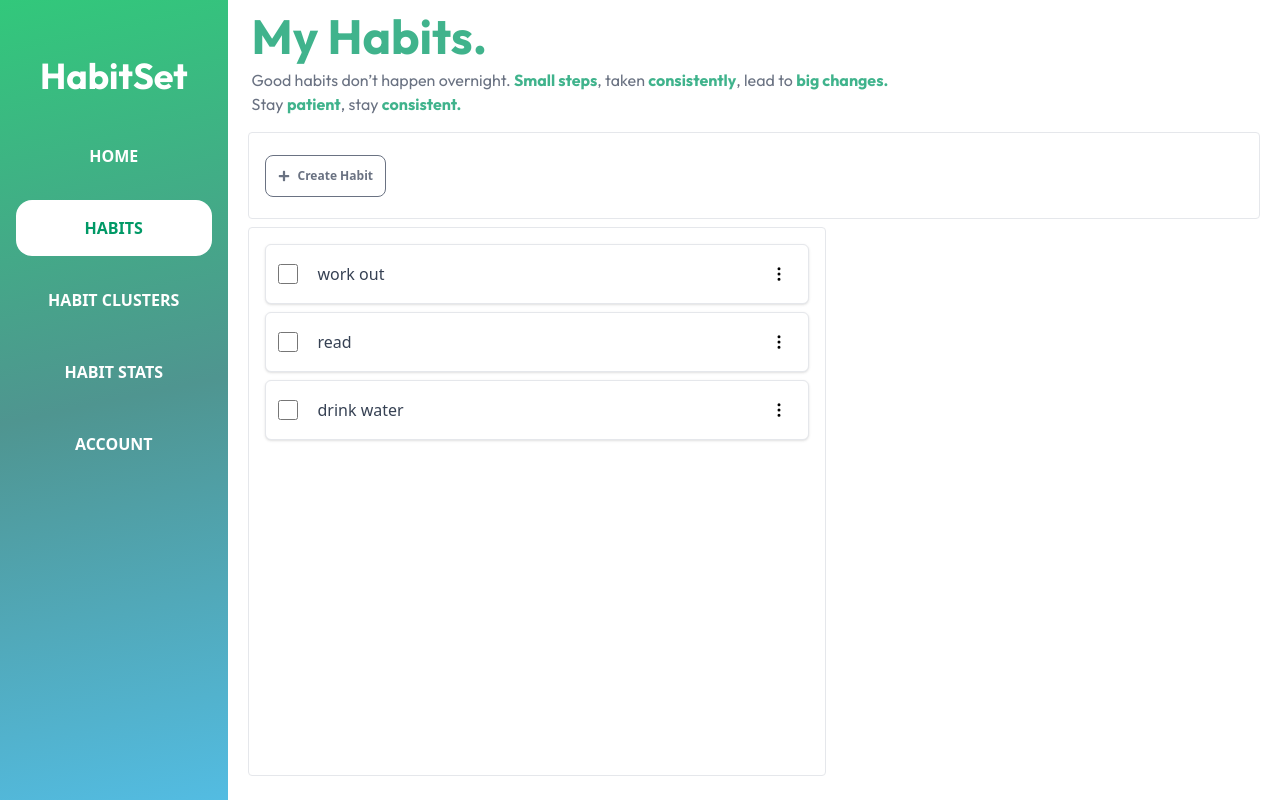
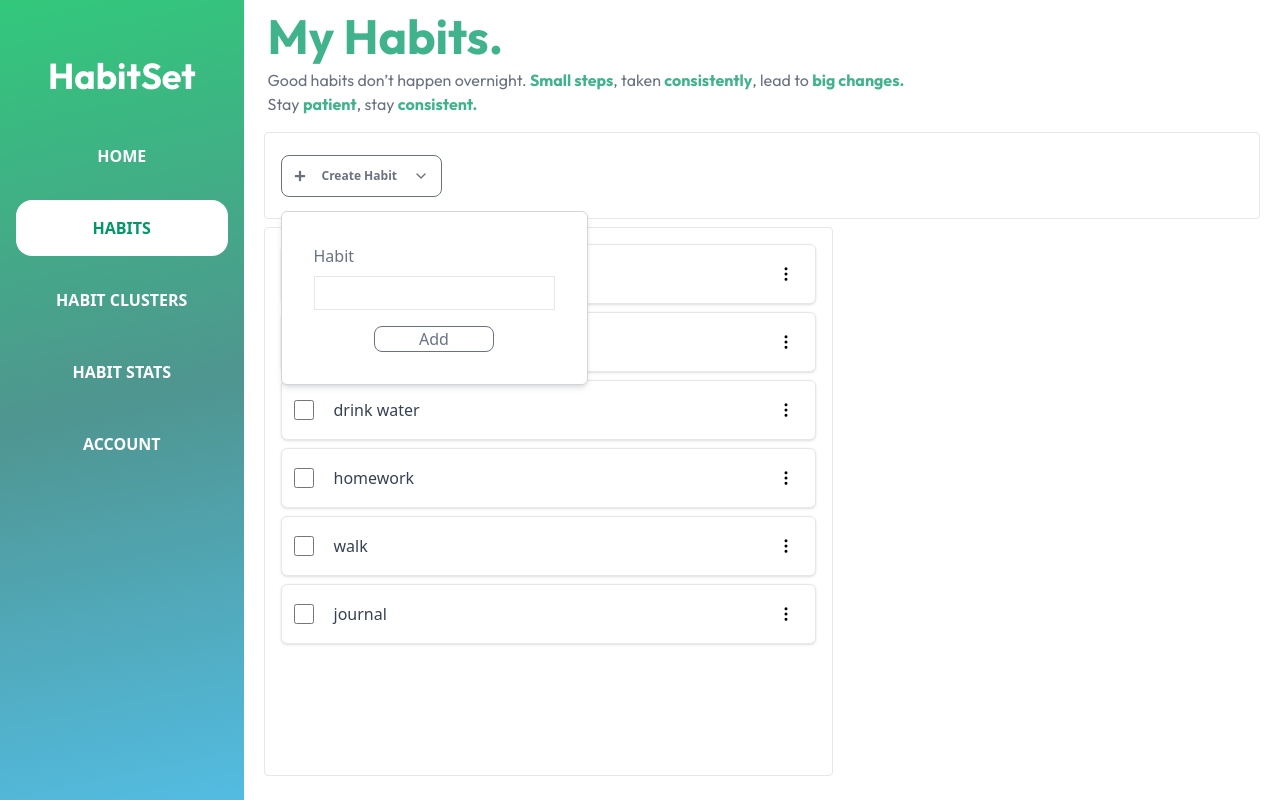
Before and after one commit to ramtin-matin/Habit-Tracker, a React app in the folder frontend/: page /Habits in a window 1280 px wide. Both pictures are taken after a click on the button "Create Habit". Built offline with nearby package versions, Linux system fonts and the light colour scheme; the HTML template or start-up script is replaced by a standard one.

Commit message:
useState logic fixes

```diff
--- a/frontend/package.json
+++ b/frontend/package.json
@@ -15,6 +15,7 @@
     "@fontsource/roboto": "^5.1.1",
     "@tailwindcss/vite": "^4.0.0",
     "lucide-react": "^0.474.0",
+    "motion": "^12.0.6",
     "react": "^18.3.1",
     "react-dom": "^18.3.1",
     "react-icons": "^5.4.0",
--- a/frontend/src/components/layout/sidebar.jsx
+++ b/frontend/src/components/layout/sidebar.jsx
@@ -1,15 +1,17 @@
-import React, { useState, useEffect } from 'react';
-import { Link, useLocation } from 'react-router-dom';
+import React, { useState, useEffect } from "react";
+import { Link, useLocation } from "react-router-dom";
 
 const Sidebar = () => {
   const location = useLocation();
-  const [active, setActive] = useState(localStorage.getItem("activeMenu") || "Home");
+  const [active, setActive] = useState(
+    localStorage.getItem("activeMenu") || "Home"
+  );
 
   const menuItem = [
     { name: "Home", path: "/Home" },
     { name: "Habits", path: "/Habits" },
     { name: "Habit Clusters", path: "/Habit-Clusters" },
-    { name: "Habit Stats", path: "/Habit-Stats"},
+    { name: "Habit Stats", path: "/Habit-Stats" },
     { name: "Account", path: "/Account" },
   ];
 
@@ -20,7 +22,9 @@ const Sidebar = () => {
 
   // Sync active state with the browser's URL (whenever a user navigates browser with back/forward button)
   useEffect(() => {
-    const currentMenu = menuItem.find(item => item.path === location.pathname);
+    const currentMenu = menuItem.find(
+      (item) => item.path === location.pathname
+    );
     if (currentMenu) {
       setActive(currentMenu.name);
     }
@@ -31,7 +35,7 @@ const Sidebar = () => {
       <div className="px-4 py-6">
         <Link to="/Home">
           <h1
-            className="text-4xl transition duration-300 ease-in-out cursor-pointer block px-6 py-8 font-bold text-white hover:scale-103 active:scale-99"
+            className="max-sm:text-2xl text-4xl transition duration-300 ease-in-out cursor-pointer block px-8 py-8 font-bold text-white hover:scale-103 active:scale-99"
             onClick={() => setActive("Home")}
           >
             HabitSet
@@ -43,9 +47,9 @@ const Sidebar = () => {
             <li key={item.name}>
               <Link to={item.path}>
                 <button
-                  className={`uppercase transition duration-150 ease-in-out text-base cursor-pointer w-full max-w-80 block hover:scale-101 active:scale-99 rounded-2xl px-4 py-4 font-bold ${
-                    active === item.name ? "bg-white text-emerald-600" : "text-white"
-                  }`}
+                  className={`max-sm:text-xs uppercase transition duration-150 ease-in-out text-base cursor-pointer w-full max-sm:max-w-40 max-w-80
+                  block hover:scale-101 active:scale-99 rounded-2xl px-4 py-4 font-bold
+                  ${active === item.name ? "bg-white text-emerald-600" : "text-white"}`}
                   onClick={() => setActive(item.name)}
                 >
                   {item.name}
--- a/frontend/src/components/modal.jsx
+++ /dev/null
@@ -1,37 +0,0 @@
-import React from "react";
-
-const Modal = ({ isOpen, onClose, onSave, habitName, setHabitName }) => {
-  if (!isOpen) return null;  // Only render when open
-
-  return (
-    <div className="fixed inset-0 flex items-center justify-center bg-black bg-opacity-60">
-      <div className="bg-white p-6 rounded-lg shadow-lg w-1/3">
-        {/* Header */}
-        <div className="flex justify-between items-center border-b pb-2">
-          <h2 className="text-xl font-bold">Create a New Habit</h2>
-          <button onClick={onClose} className="text-xl">&times;</button>
-        </div>
-
-        {/* Form */}
-        <div className="mt-4">
-          <label className="block mb-2 text-sm text-slate-600">Habit Name</label>
-          <input
-            type="text"
-            placeholder="Enter habit name"
-            className="w-full p-2 border rounded mb-4"
-            value={habitName}
-            onChange={(e) => setHabitName(e.target.value)}
-          />
-
-          {/* Buttons */}
-          <div className="flex justify-end gap-2">
-            <button className="p-2 bg-gray-300 rounded" onClick={onClose}>Cancel</button>
-            <button className="p-2 bg-green-500 text-white rounded" onClick={onSave}>Save</button>
-          </div>
-        </div>
-      </div>
-    </div>
-  );
-};
-
-export default Modal;
--- a/frontend/src/pages/dashboard/habits.jsx
+++ b/frontend/src/pages/dashboard/habits.jsx
@@ -1,83 +1,134 @@
-import { FaPlus } from "react-icons/fa";  // imports a plus icon
-import React, { useState, useEffect, useRef } from "react";
+import { FaPlus } from "react-icons/fa"; // imports a plus icon
+import React, { useState } from "react";
 import { FiMoreVertical } from "react-icons/fi";
+import { ChevronDown } from "lucide-react";
 
 const Habits = () => {
-  const habits = [{id: 1, text: 'work out'}, {id: 2, text: 'read'}, {id: 3, text: 'drink water'}];
-  const [menuOpen, setMenuOpen] = useState(null);
-  const menuRef = useRef(null);
-  // const [checked, setChecked] = useState(false);
+  const habits = [
+    { id: 1, text: "work out" },
+    { id: 2, text: "read" },
+    { id: 3, text: "drink water" },
+    { id: 4, text: "homework" },
+    { id: 5, text: "walk" },
+    { id: 6, text: "journal" },
+  ];
+
+  const [threeDotMenuOpen, setThreeDotMenuOpen] = useState(false);
+  const [createHabitMenu, setCreateHabitMenu] = useState(false);
+  const [handleClickValue, setHandleClickValue] = useState(null);
 
   const handleClick = (habit) => {
-     setMenuOpen(menuOpen === habit.id ? null : habit.id);
+    setHandleClickValue((prev) => (prev === habit.id ? null : habit.id));
+    console.log("threeDotMenuOpen:", threeDotMenuOpen);
   };
 
-  useEffect(() => {
-    const handleClickOutside = (event) => {
-      if (menuRef.current && !menuRef.current.contains(event.target)) {
-        setMenuOpen(null);
-      }
+  const toggleCreateHabitMenu = () => {
+    setCreateHabitMenu((prev) => !prev);
   };
-    document.addEventListener("mousedown", handleClickOutside);
-    return () => {
-      document.removeEventListener("mousedown", handleClickOutside);
+
+  const toggleThreeDotMenu = (habitId) => {
+    setThreeDotMenuOpen((prev) => (prev === habitId ? null : habitId));
   };
-  }, []);
 
   const handleEdit = (habit) => {
     console.log("Editing: ", habit);
-    setMenuOpen(null);
-  }
+    toggleThreeDotMenu();
+    setHandleClickValue(null);
+  };
 
   const handleDelete = (habit) => {
     console.log("Deleting: ", habit);
-    setMenuOpen(null);
-  }
+    toggleThreeDotMenu();
+    setHandleClickValue(null);
+  };
 
   return (
     <div className="max-w-8xl h-full rounded-lg mx-auto p-2">
-    <h1 className="md:shrink-0 text-5xl max-sm:text-4xl m-1 mb-2 font-bold text-emerald-600/75">My Habits.</h1>
-    <p className="md:shrink-0 text-base max-sm:text-sm m-1 text-gray-500">Good habits don’t happen overnight. <b className="text-emerald-600/75">Small steps</b>, taken <b className="text-emerald-600/75">consistently</b>, lead to <b className="text-emerald-600/75">big changes.</b> <br></br>Stay <b className="text-emerald-600/75">patient</b>, stay <b className="text-emerald-600/75">consistent.</b></p>
+      <h1 className="md:shrink-0 text-5xl max-sm:text-4xl m-1 mb-2 font-bold text-emerald-600/75">
+        My Habits.
+      </h1>
+      <p className="md:shrink-0 text-base max-sm:text-sm m-1 text-gray-500">
+        Good habits don’t happen overnight.{" "}
+        <b className="text-emerald-600/75">Small steps</b>, taken{" "}
+        <b className="text-emerald-600/75">consistently</b>, lead to{" "}
+        <b className="text-emerald-600/75">big changes.</b> <br></br>Stay{" "}
+        <b className="text-emerald-600/75">patient</b>, stay{" "}
+        <b className="text-emerald-600/75">consistent.</b>
+      </p>
       <div className=" border-1 border-gray-200 flex items-center h-1/9 max-md:h-1/8 max-sm:px-2 px-4 mt-4 rounded-sm">
         <ul className="flex gap-2">
-          <button className = "max-sm:scale-75 flex justify-center gap-2 text-xs font-bold cursor-pointer md:shrink-0 max-sm:p-1 max-lg:p-2 p-3 rounded-lg transition duration-150 ease-in active:scale-99 text-gray-500 hover:shadow-sm hover:bg-gray-50 border-1">
+          <button
+            onClick={toggleCreateHabitMenu}
+            className="relative max-sm:scale-75 flex justify-center gap-4 text-xs font-bold cursor-pointer md:shrink-0 max-sm:p-1 max-lg:p-2 p-3 rounded-lg transition duration-150 ease-in active:scale-99 text-gray-500 hover:shadow-sm hover:bg-gray-50 border-1"
+          >
             <FaPlus className="m-auto text-xs" />
             Create Habit
+            <ChevronDown className="m-auto w-4 h-4" />
           </button>
+          {createHabitMenu && (
+            <div className="flex flex-col gap-2 absolute mt-14 p-8 border border-gray-300 bg-white shadow-md rounded-md z-1">
+              <label className="text-gray-500">Habit</label>
+              <input
+                className="border-1 border-gray-200 p-1 m-auto"
+                id="Habit-input"
+                type="Habit"
+              />
+              <button
+                onClick={toggleCreateHabitMenu}
+                className="mt-2 w-1/2 m-auto border rounded-lg border-gray-500 text-gray-500 hover:bg-gray-50 active:bg-gray-100 transition duration-150 ease-in cursor-pointer"
+              >
+                Add
+              </button>
+            </div>
+          )}
         </ul>
-
       </div>
       <div className="w-4/7 border-1 border-gray-200 h-7/10 p-4 mt-2 rounded-sm">
-        <div className>
+        <div>
           {habits.map((habit) => (
-          <div key={habit.id} className="h-1/12 relative flex items-center justify-between p-3 border-1 border-gray-200 rounded-md bg-white shadow-sm mb-2">
-
+            <div
+              key={habit.id}
+              className="h-1/12 relative flex items-center justify-between p-3 border-1 border-gray-200 rounded-md bg-white shadow-sm mb-2"
+            >
               {/* Checkbox */}
-            <input type="checkbox" className="accent-emerald-600/75 w-5 h-5 cursor-pointer"/>
+              <input
+                type="checkbox"
+                className="accent-emerald-600/75 w-5 h-5 cursor-pointer"
+              />
 
               {/* Habit Name */}
-            <span className="max-sm:text-xs text-gray-700 absolute ml-10">{habit.text}</span>
+              <span className="max-sm:text-xs text-gray-700 absolute ml-10">
+                {habit.text}
+              </span>
 
               {/* Three-Dot Menu */}
-            <div className="relative" ref={menuRef}>
+              <div className="relative">
                 <button
-                onClick={() => handleClick(habit)}
+                  onClick={() => {
+                    handleClick(habit);
+                    toggleThreeDotMenu(habit.id);
+                  }}
                   className="p-2 rounded-full transition duration-200 ease-in-out hover:bg-gray-100"
                 >
                   <FiMoreVertical size={18} />
                 </button>
 
                 {/* Dropdown Menu */}
-              {menuOpen === habit.id && (
-                <div className="absolute right-0 mt-2 w-24 bg-white border border-gray-200 shadow-md rounded-md z-1">
+                {handleClickValue === habit.id &&
+                  threeDotMenuOpen === habit.id && (
+                    <div className="absolute right-0 mt-2 w-24 bg-white border border-gray-200 shadow-md rounded-md z-10">
                       <button
-                    onClick={() => handleEdit(habit.text)}
+                        onClick={() => {
+                          handleEdit(habit.text);
+                        }}
                         className="block w-full px-4 py-2 text-left hover:bg-gray-100"
                       >
                         Edit
                       </button>
                       <button
-                    onClick={() => handleDelete(habit.text)}
+                        onClick={() => {
+                          handleDelete(habit.text);
+                        }}
                         className="block w-full px-4 py-2 text-left text-red-500 hover:bg-gray-100"
                       >
                         Delete
@@ -90,7 +141,7 @@ const Habits = () => {
         </div>
       </div>
     </div>
-  )
+  );
 };
 
 export default Habits;
--- /dev/null
+++ b/package.json
@@ -0,0 +1,5 @@
+{
+  "devDependencies": {
+    "prettier": "3.4.2"
+  }
+}
```
Also changed, not shown: 2 other files (tests, documents, lock files or other folders). Lines whose indentation alone changed are shown as unchanged.
